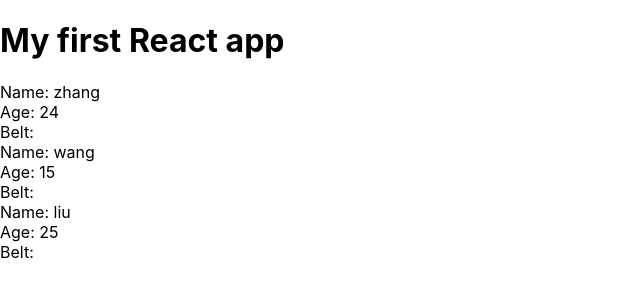
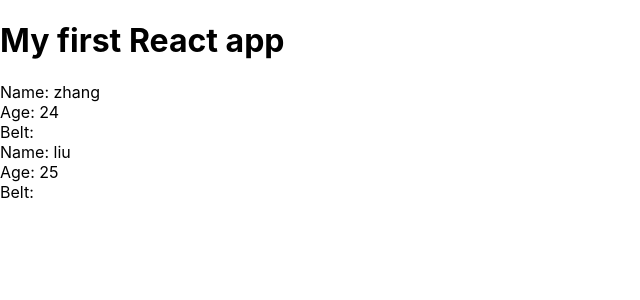
Before and after one commit to no744634936/learn_react, a React (Create React App) app: page / in a window 1280 px wide. Shown: the top 300 px of the page, without its empty margins (0-640 px from the left). Built offline with nearby package versions, Linux system fonts and the light colour scheme.

Commit message:
first commit

```diff
--- a/src/components/Ninjas.js
+++ b/src/components/Ninjas.js
@@ -2,16 +2,27 @@
 
 //funcitonal component 不用导入{ Component }  没有state，没有render方法,没有this
 const Ninjas=(props)=>{
-    // console.log(this.props);
     const { ninjas } = props;
+    // const ninjaList=ninjas.map((ninja,index)=>{
+    //     if(ninja.age>15){
+    //         return (
+    //             <div className="ninja" key={index}>
+    //               <div>Name: { ninja.name }</div>
+    //               <div>Age: { ninja.age }</div>
+    //               <div>Belt: {ninja.belt }</div>
+    //             </div>
+    //         )
+    //     }
+    // });
     const ninjaList=ninjas.map((ninja,index)=>{
-      return (
-        <div className="ninja" key={index}>
-          <div>Name: { ninja.name }</div>
-          <div>Age: { ninja.age }</div>
-          <div>Belt: {ninja.belt }</div>
-        </div>
-      )
+        return ninja.age>15?
+             (
+                <div className="ninja" key={index}>
+                  <div>Name: { ninja.name }</div>
+                  <div>Age: { ninja.age }</div>
+                  <div>Belt: {ninja.belt }</div>
+                </div>
+            ):null;
     });
 
     return(
```
Also changed, not shown: explain.txt.
